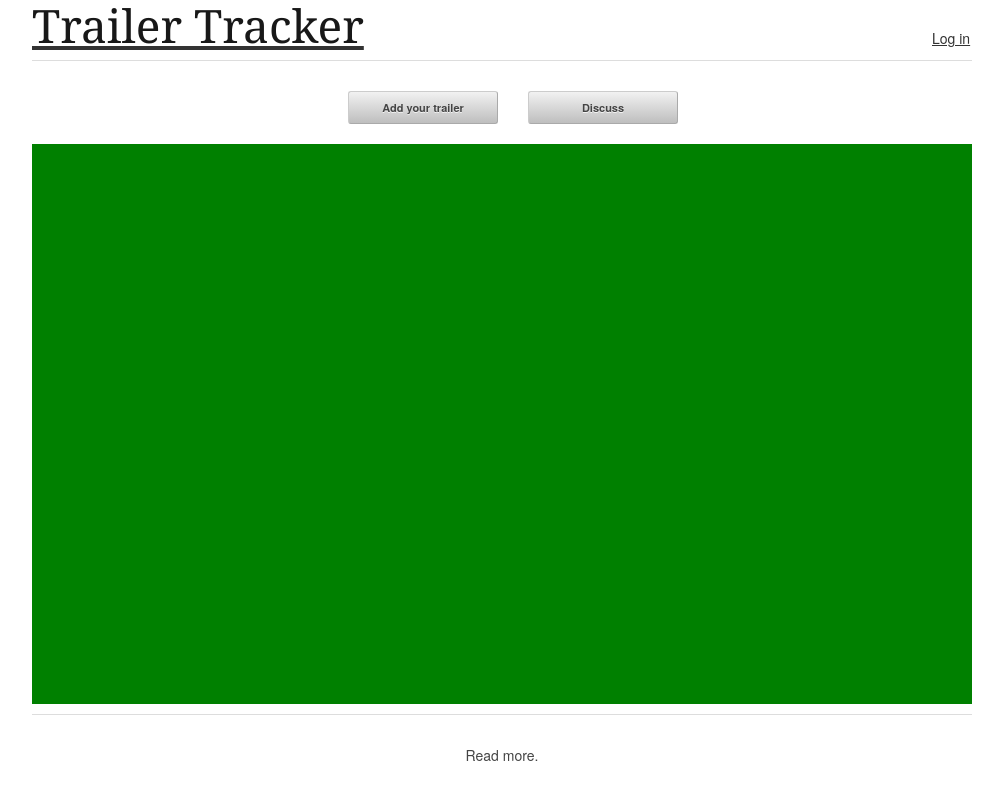
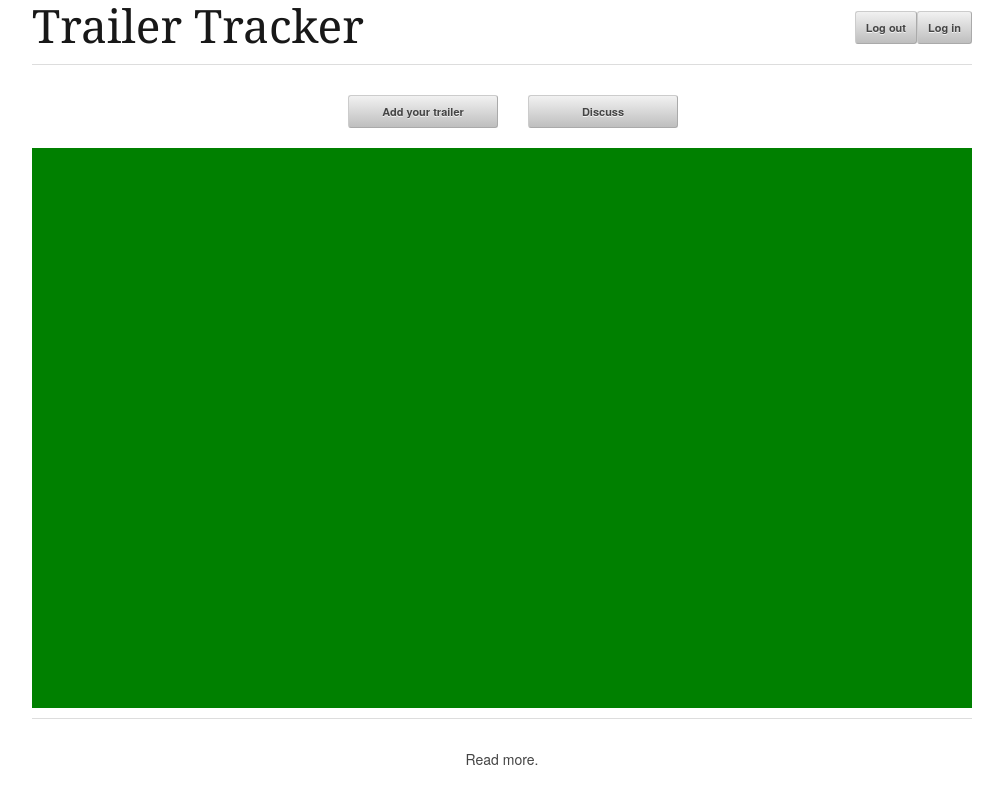
Before and after one commit to tlevine/trailer-tracker, a plain HTML site: page static/index.html in a window 1280 px wide. Shown: the whole page, without its empty margins (138-1141 px from the left). Drawn offline with Linux system fonts and the light colour scheme.

Commit message:
login/out

```diff
--- a/static/index.html
+++ b/static/index.html
@@ -44,18 +44,21 @@
 	<!-- Delete everything in this .container and get started on your own site! -->
 
 	<div class="container">
-        <header>
-            <a href="/" class="fifteen columns"><h1 class="remove-bottom">Trailer Tracker</h1></a>
-            <a href="/login" class="login one columns">Log in</a>
+        <header class="sixteen columns">
+            <a href="/"><h1 class="remove-bottom">Trailer Tracker</h1></a>
+            <a href="/login" class="login button">Log in</a>
+            <form action="/logout" method="post">
+                <button class="login remove-bottom" type="submit">Log out</button>
+            </form>
+			<hr />
         </header>
-		<div class="sixteen columns">
-			<hr />
-		</div>
-        <div class="three columns offset-by-five">
-            <a href="#" class="button">Add your trailer</a>
-        </div>
-        <div class="three columns">
-            <a href="#" class="button">Discuss</a>
+        <div class="actions">
+            <div class="three columns offset-by-five">
+                <a href="#" class="button">Add your trailer</a>
+            </div>
+            <div class="three columns">
+                <a href="#" class="button">Discuss</a>
+            </div>
         </div>
 		<div class="sixteen columns" id="map" style="height: 40em; background-color: green;">
 		</div>
--- a/static/stylesheets/layout.css
+++ b/static/stylesheets/layout.css
@@ -16,12 +16,14 @@
 
 /* #Site Styles
 ================================================== */
-.button { width: 80%; margin-left: 10%; margin-right: 10%; text-align: center; }
 footer { text-align: center; }
-header .login { margin-top: 2em; }
+header .login, header .logout { margin-top: 1em; float: right; }
+header h1 { float: left; }
+.button { text-align: center; }
 
 /* #Page Styles
 ================================================== */
+.actions .button { width: 80%; margin-left: 10%; margin-right: 10%; }
 
 /* #Media Queries
 ================================================== */
```
